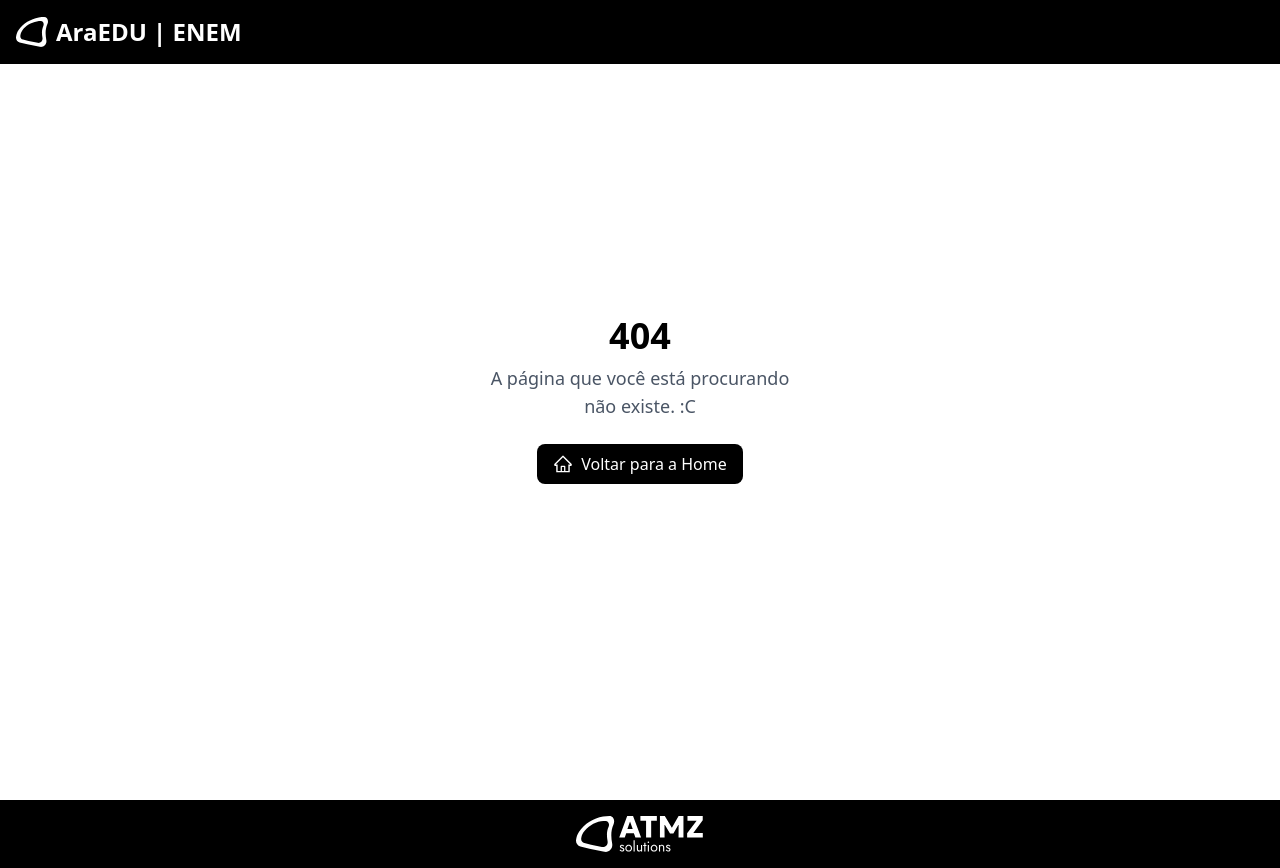
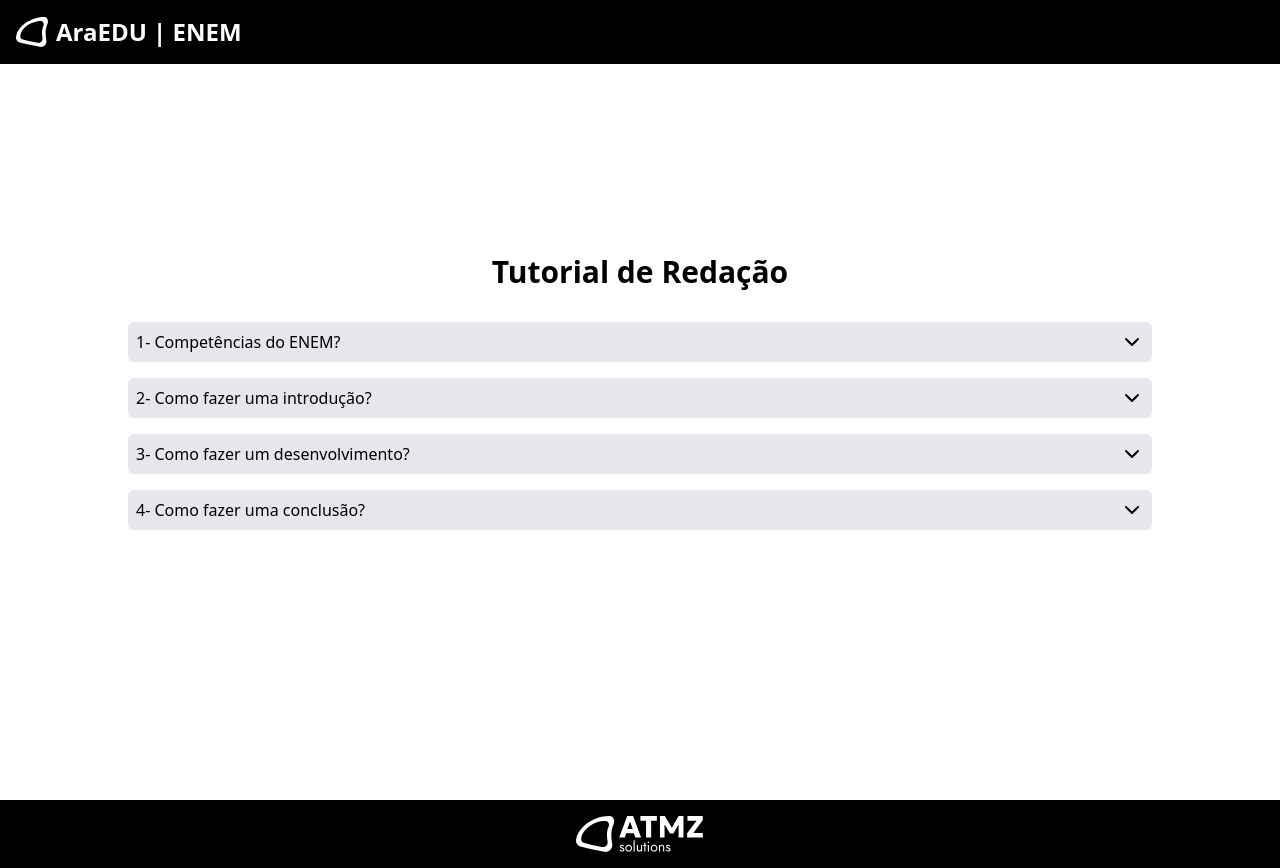
Before and after one commit to ATMZSolutions/ara-edu, a React (Vite) app: page /tutorial-redacao in a window 1280 px wide. Before the commit this address had no page. Built offline with nearby package versions, Linux system fonts and the light colour scheme.

Commit message:
feature: tutorial de redacao

```diff
--- a/Routes.tsx
+++ b/Routes.tsx
@@ -3,6 +3,7 @@ import HomeAluno from './src/pages/HomeAluno.tsx';
 import NotFound from './src/pages/NotFound.tsx';
 import AppHeader from './src/components/layout/AppHeader.tsx';
 import AppFooter from './src/components/layout/AppFooter.tsx';
+import TutorialRedacao from './src/pages/TutorialRedacao.tsx';
 
 function AppRoutes() {
     return (
@@ -12,6 +13,7 @@ function AppRoutes() {
                 <Routes>
                     <Route path="/" element={<HomeAluno />} />
                     <Route path="*" element={<NotFound />} />
+                    <Route path="/tutorial-redacao" element={<TutorialRedacao />} />
                 </Routes>
             </div>
             <AppFooter />
--- /dev/null
+++ b/src/components/common/CardDropdown.tsx
@@ -0,0 +1,53 @@
+import React from "react";
+import { FiChevronDown, FiChevronUp } from "react-icons/fi";
+
+interface Assunto {
+  titulo: string;
+  descricao: string;
+  exemplos: string[];
+  imagem?: string; // Propriedade opcional para a imagem
+}
+
+const CardDropdown = ({ assunto }: { assunto: Assunto }) => {
+  const [isOpen, setIsOpen] = React.useState(false);
+
+  const toggleDropdown = () => setIsOpen((prev) => !prev);
+
+  return (
+    <div className="mb-4 rounded-md overflow-hidden w-4/5">
+      {/* Toggle button */}
+      <button
+        className="w-full flex justify-between items-center p-2 bg-gray-200 hover:bg-gray-300 transition-all"
+        onClick={toggleDropdown}
+      >
+        <span className="font-medium">{assunto.titulo}</span>
+        {isOpen ? <FiChevronUp size={24} /> : <FiChevronDown size={24} />}
+      </button>
+
+      {/* Dropdown content */}
+      {isOpen && (
+        <div className="p-4 bg-gray-50 text-gray-700">
+          <p className="mb-2">
+            <strong>Descrição:</strong> {assunto.descricao}
+          </p>
+          {/* Imagem opcional */}
+          {assunto.imagem && (
+            <img
+              src={assunto.imagem}
+              alt={assunto.titulo}
+              className="w-full h-48 object-cover"
+            />
+          )}
+          <p className="mb-1 font-semibold">Exemplos:</p>
+          <ul className="list-disc list-inside">
+            {assunto.exemplos.map((exemplo, index) => (
+              <li key={index}>{exemplo}</li>
+            ))}
+          </ul>
+        </div>
+      )}
+    </div>
+  );
+};
+
+export default CardDropdown;
--- a/src/components/layout/AppHeader.tsx
+++ b/src/components/layout/AppHeader.tsx
@@ -28,6 +28,7 @@ const AppHeader = ({ userType }: AppHeaderProps) => {
         aluno: [
             { label: "Home", link: "/" },
             { label: "Simulados", link: "/simulados" },
+            { label: "Guia De Redação", link: "/tutorial-redacao" },
         ],
     };
 
--- /dev/null
+++ b/src/pages/TutorialRedacao.tsx
@@ -0,0 +1,41 @@
+import CardDropdown from "../components/common/CardDropdown";
+import CompetenciasImage from "../assets/competencias-enem.jpg";
+
+const TutorialRedacao = () => {
+  return (
+    <section className="w-full min-h-screen flex flex-col justify-center items-center">
+      <h1 className="text-3xl font-bold mb-8">Tutorial de Redação</h1>
+      <CardDropdown
+        assunto={{
+          titulo: "1- Competências do ENEM?",
+          descricao: "Descrição do assunto 1",
+          exemplos: ["Exemplo 1", "Exemplo 2"],
+          imagem: CompetenciasImage,
+        }}
+      />
+      <CardDropdown
+        assunto={{
+          titulo: "2- Como fazer uma introdução?",
+          descricao: "Descrição do assunto 2",
+          exemplos: ["Exemplo 1", "Exemplo 2"],
+        }}
+      />
+      <CardDropdown
+        assunto={{
+          titulo: "3- Como fazer um desenvolvimento?",
+          descricao: "Descrição do assunto 3",
+          exemplos: ["Exemplo 1", "Exemplo 2"],
+        }}
+      />
+      <CardDropdown
+        assunto={{
+          titulo: "4- Como fazer uma conclusão?",
+          descricao: "Descrição do assunto 3",
+          exemplos: ["Exemplo 1", "Exemplo 2"],
+        }}
+      />
+    </section>
+  );
+};
+
+export default TutorialRedacao;
```
Also changed, not shown: src/assets/competencias-enem.jpg (added).
